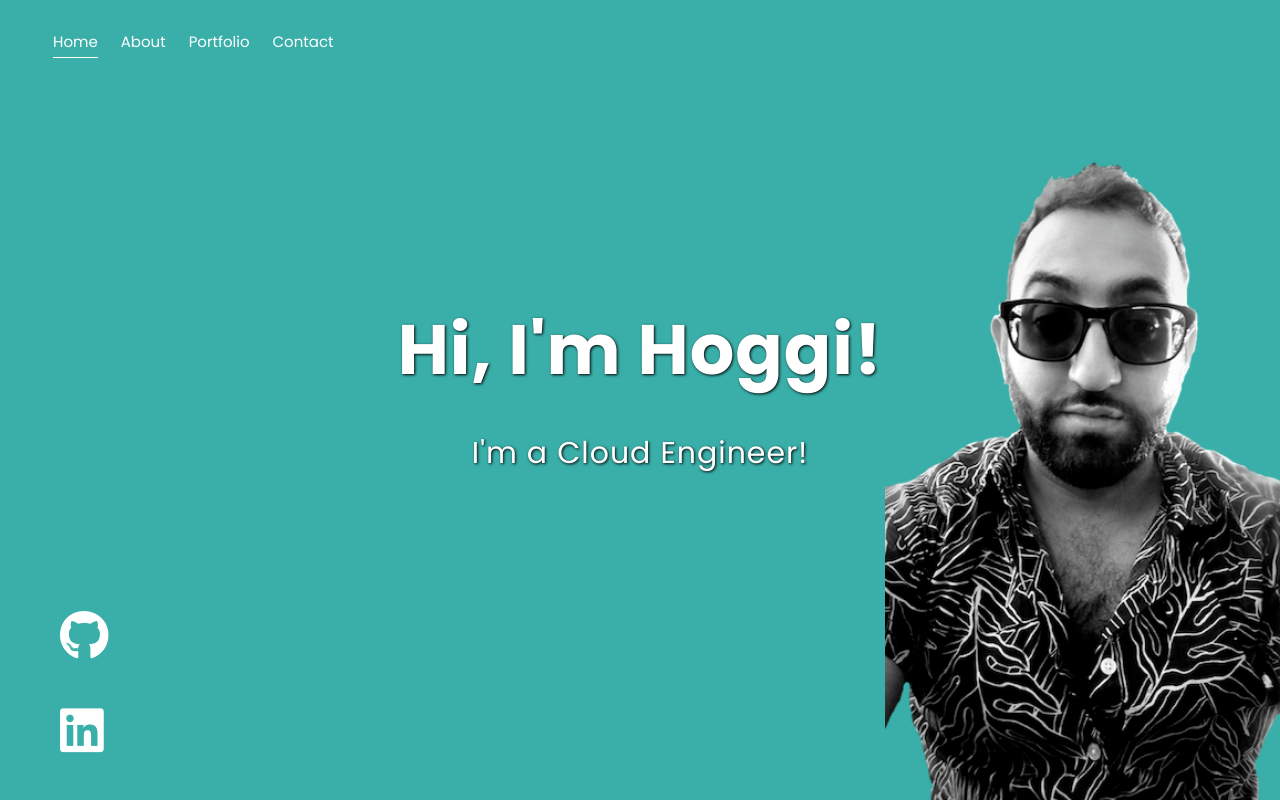
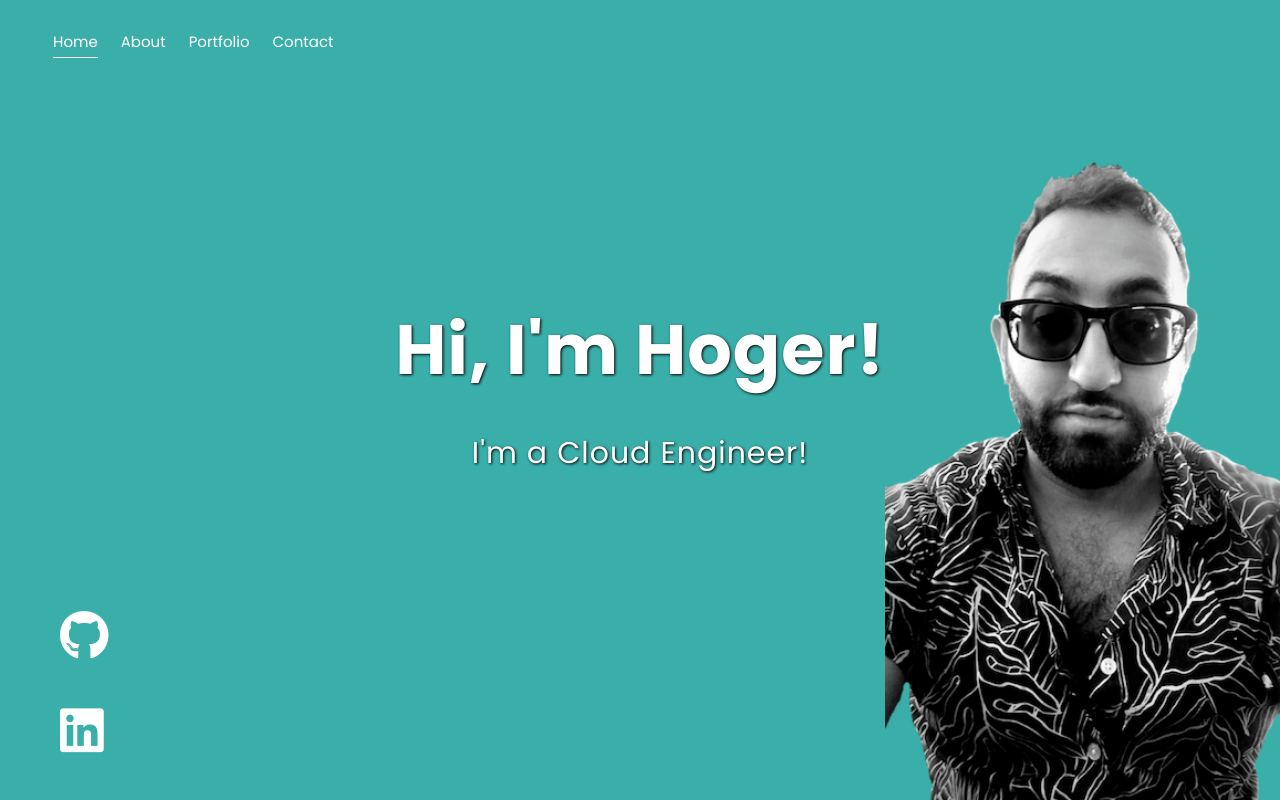
Before and after one commit to Hoggi90/my-react-portfolio, a React (Create React App) app: page / in a window 1280 px wide. Built offline with nearby package versions, Linux system fonts and the light colour scheme.

Commit message:
changed name

```diff
--- a/src/pages/homepage/homepage.js
+++ b/src/pages/homepage/homepage.js
@@ -6,7 +6,7 @@ const Homepage = ({ tagline }) => {
   return (
     <section className="homepage">
       <div className="textContainer">
-        <h1 className="name">Hi, I'm Hoggi!</h1>
+        <h1 className="name">Hi, I'm Hoger!</h1>
         <p className="description">{tagline}</p>
       </div>
       <div className="image-container">
```
